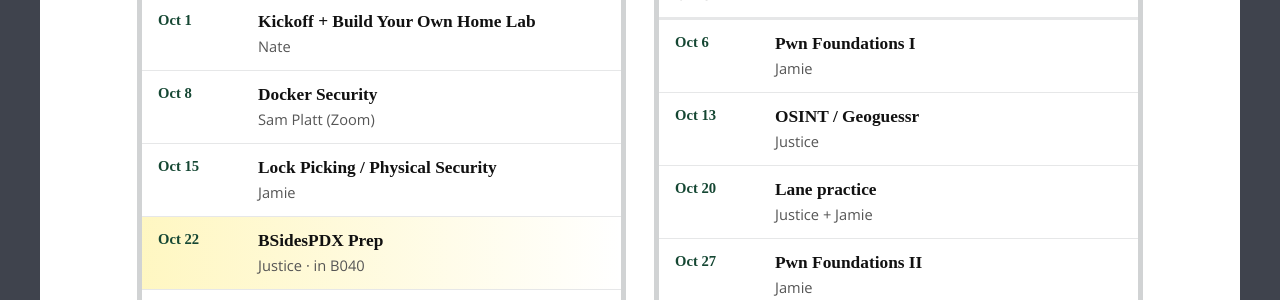
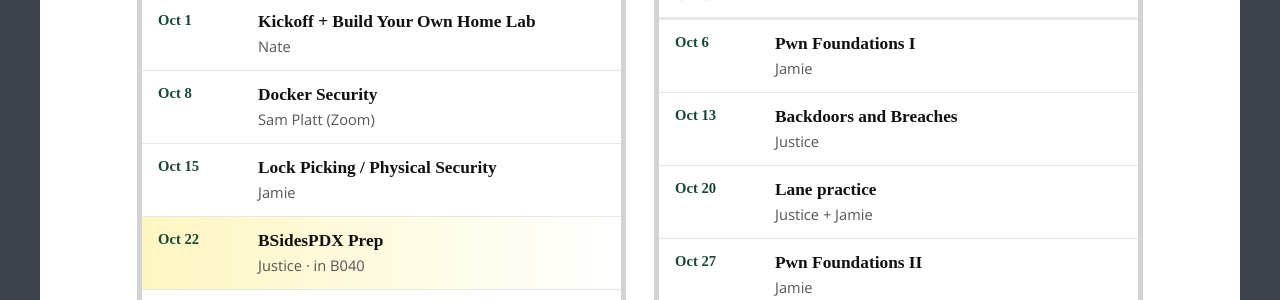
Before and after one commit to uocyb/uocyb.github.io, a Jekyll site: the page calendar.html, which Jekyll copies as it is, in a window 1280 px wide and 900 px high, scrolled down 419 px. Shown: the part 153-453 px from the top of the window. Built offline with Jekyll 4.4.1, drawn with Linux system fonts in a browser that asks for light colours; some web fonts are replaced.

Commit message:
Set Tuesday Oct 13 to Backdoors and Breaches.

```diff
--- a/calendar.html
+++ b/calendar.html
@@ -160,7 +160,7 @@
 							<li>
 								<div class="session-when">Oct 13</div>
 								<div class="session-body">
-									<strong>OSINT / Geoguessr</strong>
+									<strong>Backdoors and Breaches</strong>
 									<span class="owner">Justice</span>
 								</div>
 							</li>
```
